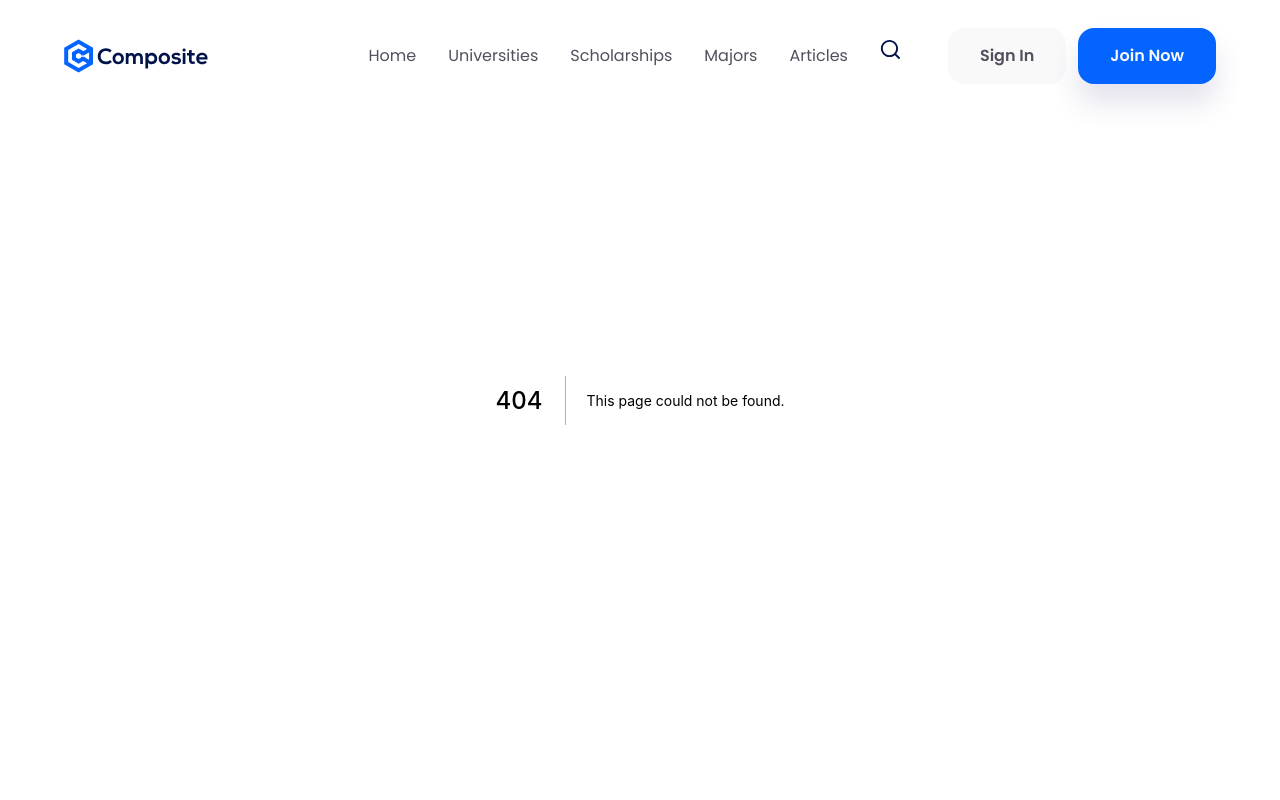
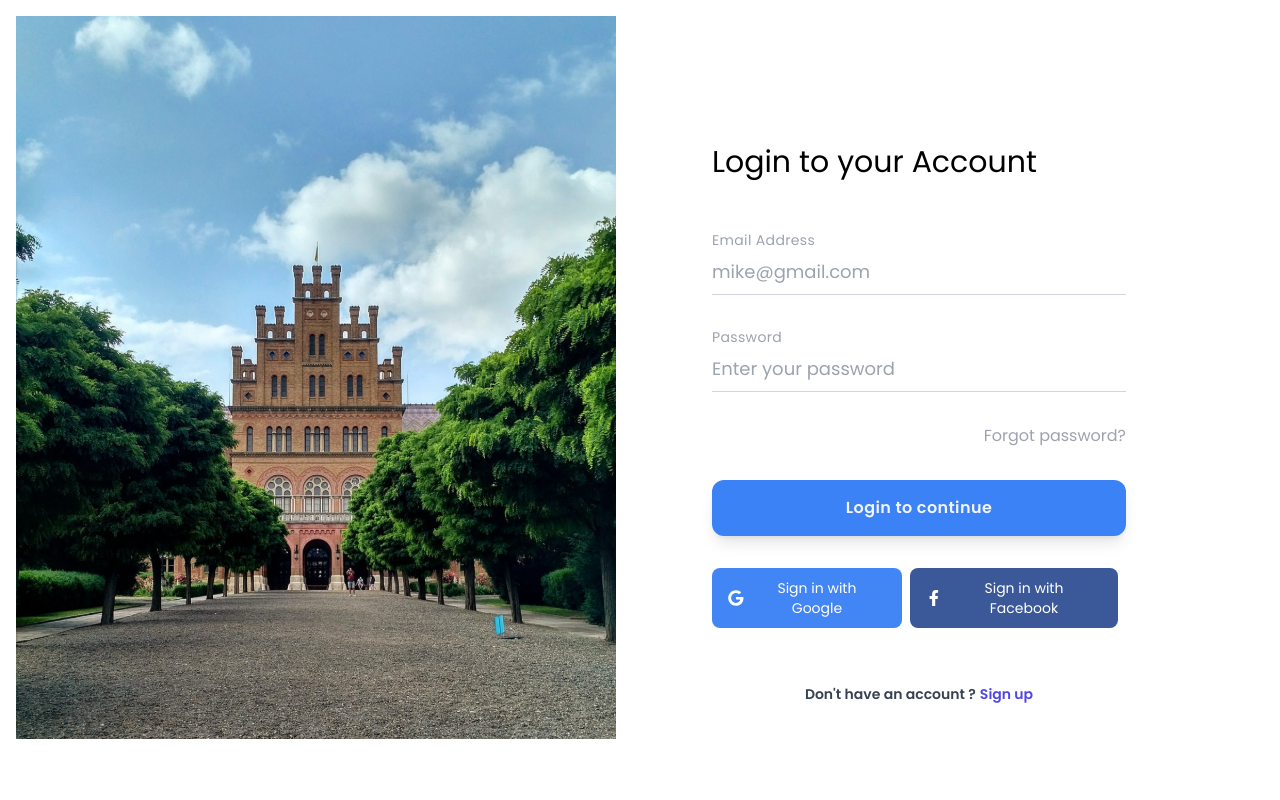
Before and after one commit to shruti271/university_listing_nextjs, a Next.js app in the folder compo-frontend/: page /signin in a window 1280 px wide. Before the commit this address had no page. Shown: the top 800 px of the page. Built offline with nearby package versions, Linux system fonts and the light colour scheme.

Commit message:
login signup

```diff
--- a/compo-frontend/pages/_app.js
+++ b/compo-frontend/pages/_app.js
@@ -1,15 +1,13 @@
-import Footer from '../components/Footer';
-import Header from '../components/Header';
-import '../styles/globals.css';
+import Footer from "../components/Footer";
+import Header from "../components/Header";
+import "../styles/globals.css";
 
 function MyApp({ Component, pageProps }) {
   return (
     <>
-      <Header />
       <main>
         <Component {...pageProps} />
       </main>
-      <Footer />
     </>
   );
 }
--- a/compo-frontend/pages/_document.js
+++ b/compo-frontend/pages/_document.js
@@ -1,4 +1,4 @@
-import { Html, Head, Main, NextScript } from 'next/document';
+import { Html, Head, Main, NextScript } from "next/document";
 
 export default function Document() {
   return (
--- a/compo-frontend/pages/index.js
+++ b/compo-frontend/pages/index.js
@@ -1,16 +1,19 @@
-import AboutSection from '../components/sections/about-section/AboutSection';
-import FeaturesSection from '../components/sections/features-section/FeaturesSection';
-import GetStartedSection from '../components/sections/get-started-section/GetStartedSection';
-import HeroSection from '../components/sections/hero-section/HeroSection';
-import NewsletterSection from '../components/sections/newsletter-section/NewsletterSection';
-import OffersSection from '../components/sections/offers-section/OffersSection';
-import PathsSection from '../components/sections/paths-section/PathsSection';
-import TestimonialsSection from '../components/sections/testimonials-section/TestimonialsSection';
-import ToolsSection from '../components/sections/tools-section/ToolsSection';
+import Footer from "../components/Footer";
+import Header from "../components/Header";
+import AboutSection from "../components/sections/about-section/AboutSection";
+import FeaturesSection from "../components/sections/features-section/FeaturesSection";
+import GetStartedSection from "../components/sections/get-started-section/GetStartedSection";
+import HeroSection from "../components/sections/hero-section/HeroSection";
+import NewsletterSection from "../components/sections/newsletter-section/NewsletterSection";
+import OffersSection from "../components/sections/offers-section/OffersSection";
+import PathsSection from "../components/sections/paths-section/PathsSection";
+import TestimonialsSection from "../components/sections/testimonials-section/TestimonialsSection";
+import ToolsSection from "../components/sections/tools-section/ToolsSection";
 
 export default function Home() {
   return (
     <>
+      <Header />
       <HeroSection />
       <AboutSection />
       <OffersSection />
@@ -20,6 +23,7 @@ export default function Home() {
       <PathsSection />
       <TestimonialsSection />
       <NewsletterSection />
+      <Footer />
     </>
   );
 }
--- /dev/null
+++ b/compo-frontend/pages/signin.js
@@ -0,0 +1,120 @@
+import Image from "next/image";
+import LoginImage from "../assets/login.svg";
+
+export default function SignIn() {
+  return (
+    <>
+      <div className="grid grid-cols-2 gap-4">
+        <div className="p-4">
+          <Image src={LoginImage} alt="LoginImage" />
+        </div>
+        <div className="p-4 ml-12">
+          <h3 className="font-medium leading-tight text-3xl mt-32">
+            Login to your Account
+          </h3>
+          <div className="mt-12">
+            <form>
+              <div>
+                <div className="text-sm text-gray-400 tracking-wide">
+                  Email Address
+                </div>
+                <input
+                  className="w-3/4 text-lg text-gray-700 py-2 border-b border-gray-300 focus:outline-none focus:border-indigo-500"
+                  type=""
+                  placeholder="mike@gmail.com"
+                />
+              </div>
+              <div className="mt-8">
+                <div>
+                  <div className="text-sm text-gray-400 tracking-wide">
+                    Password
+                  </div>
+                </div>
+                <input
+                  className="w-3/4 text-lg py-2 border-b border-gray-300 focus:outline-none focus:border-indigo-500"
+                  type=""
+                  placeholder="Enter your password"
+                />
+              </div>
+              <div className="flex justify-between items-center mb-6 w-3/4 mt-8">
+                <a
+                  href="#!"
+                  className="text-gray-400 hover:text-gray-700 focus:text-gray-700 transition duration-200 ease-in-out ml-auto"
+                >
+                  Forgot password?
+                </a>
+              </div>
+              <div className="mt-8">
+                <button
+                  className="bg-blue-500 text-gray-100 p-4 w-3/4 rounded-xl tracking-wide
+                  font-semibold font-display focus:outline-none focus:shadow-outline hover:bg-blue-600
+                  shadow-lg"
+                >
+                  Login to continue
+                </button>
+              </div>
+            </form>
+            <div className="flex justify-between items-center flex-row mt-8 w-3/4">
+              <div>
+                <button
+                  type="button"
+                  className="text-white bg-[#4285F4] hover:bg-[#4285F4]/90 focus:ring-4 focus:outline-none focus:ring-[#4285F4]/50 font-medium rounded-lg text-sm px-5 py-2.5 text-center inline-flex items-center dark:focus:ring-[#4285F4]/55 mr-2 mb-2"
+                >
+                  <svg
+                    className="w-4 h-4 mr-2 -ml-1"
+                    aria-hidden="true"
+                    focusable="false"
+                    data-prefix="fab"
+                    data-icon="google"
+                    role="img"
+                    xmlns="http://www.w3.org/2000/svg"
+                    viewBox="0 0 488 512"
+                  >
+                    <path
+                      fill="currentColor"
+                      d="M488 261.8C488 403.3 391.1 504 248 504 110.8 504 0 393.2 0 256S110.8 8 248 8c66.8 0 123 24.5 166.3 64.9l-67.5 64.9C258.5 52.6 94.3 116.6 94.3 256c0 86.5 69.1 156.6 153.7 156.6 98.2 0 135-70.4 140.8-106.9H248v-85.3h236.1c2.3 12.7 3.9 24.9 3.9 41.4z"
+                    ></path>
+                  </svg>
+                  Sign in with Google
+                </button>
+              </div>
+              <div>
+                <button
+                  type="button"
+                  className="text-white bg-[#3b5998] hover:bg-[#3b5998]/90 focus:ring-4 focus:outline-none focus:ring-[#3b5998]/50 font-medium rounded-lg text-sm px-5 py-2.5 text-center inline-flex items-center dark:focus:ring-[#3b5998]/55 mr-2 mb-2"
+                >
+                  <svg
+                    className="w-4 h-4 mr-2 -ml-1"
+                    aria-hidden="true"
+                    focusable="false"
+                    data-prefix="fab"
+                    data-icon="facebook-f"
+                    role="img"
+                    xmlns="http://www.w3.org/2000/svg"
+                    viewBox="0 0 320 512"
+                  >
+                    <path
+                      fill="currentColor"
+                      d="M279.1 288l14.22-92.66h-88.91v-60.13c0-25.35 12.42-50.06 52.24-50.06h40.42V6.26S260.4 0 225.4 0c-73.22 0-121.1 44.38-121.1 124.7v70.62H22.89V288h81.39v224h100.2V288z"
+                    ></path>
+                  </svg>
+                  Sign in with Facebook
+                </button>
+              </div>
+            </div>
+
+            <div className="mt-12 text-sm font-display font-semibold text-gray-700 text-center w-3/4">
+              Don't have an account ?
+              <a
+                className="cursor-pointer text-indigo-600 hover:text-indigo-800 ml-1"
+                href="/signup"
+              >
+                Sign up
+              </a>
+            </div>
+          </div>
+        </div>
+      </div>
+    </>
+  );
+}
--- /dev/null
+++ b/compo-frontend/pages/signup.js
@@ -0,0 +1,113 @@
+import Image from "next/image";
+import LoginImage from "../assets/login.svg";
+
+export default function SignUp() {
+  return (
+    <>
+      <div className="grid grid-cols-2 gap-4">
+        <div className="p-4">
+          <Image src={LoginImage} alt="LoginImage" />
+        </div>
+        <div className="p-4 ml-12">
+          <h3 className="font-medium leading-tight text-3xl mt-32">
+            Sing up to composite
+          </h3>
+          <div className="mt-12">
+            <form>
+              <div>
+                <div className="text-sm text-gray-400 tracking-wide">
+                  Email Address
+                </div>
+                <input
+                  className="w-3/4 text-lg text-gray-700 py-2 border-b border-gray-300 focus:outline-none focus:border-indigo-500"
+                  type=""
+                  placeholder="mike@gmail.com"
+                />
+              </div>
+              <div className="mt-8">
+                <div>
+                  <div className="text-sm text-gray-400 tracking-wide">
+                    Password
+                  </div>
+                </div>
+                <input
+                  className="w-3/4 text-lg py-2 border-b border-gray-300 focus:outline-none focus:border-indigo-500"
+                  type=""
+                  placeholder="Enter your password"
+                />
+              </div>
+              <div className="mt-8">
+                <button
+                  className="bg-blue-500 text-gray-100 p-4 w-3/4 rounded-xl tracking-wide
+                  font-semibold font-display focus:outline-none focus:shadow-outline hover:bg-blue-600
+                  shadow-lg"
+                >
+                  Sign up
+                </button>
+              </div>
+            </form>
+            <div className="flex justify-between items-center flex-row mt-8 w-3/4">
+              <div>
+                <button
+                  type="button"
+                  className="text-white bg-[#4285F4] hover:bg-[#4285F4]/90 focus:ring-4 focus:outline-none focus:ring-[#4285F4]/50 font-medium rounded-lg text-sm px-5 py-2.5 text-center inline-flex items-center dark:focus:ring-[#4285F4]/55 mr-2 mb-2"
+                >
+                  <svg
+                    className="w-4 h-4 mr-2 -ml-1"
+                    aria-hidden="true"
+                    focusable="false"
+                    data-prefix="fab"
+                    data-icon="google"
+                    role="img"
+                    xmlns="http://www.w3.org/2000/svg"
+                    viewBox="0 0 488 512"
+                  >
+                    <path
+                      fill="currentColor"
+                      d="M488 261.8C488 403.3 391.1 504 248 504 110.8 504 0 393.2 0 256S110.8 8 248 8c66.8 0 123 24.5 166.3 64.9l-67.5 64.9C258.5 52.6 94.3 116.6 94.3 256c0 86.5 69.1 156.6 153.7 156.6 98.2 0 135-70.4 140.8-106.9H248v-85.3h236.1c2.3 12.7 3.9 24.9 3.9 41.4z"
+                    ></path>
+                  </svg>
+                  Sign in with Google
+                </button>
+              </div>
+              <div>
+                <button
+                  type="button"
+                  className="text-white bg-[#3b5998] hover:bg-[#3b5998]/90 focus:ring-4 focus:outline-none focus:ring-[#3b5998]/50 font-medium rounded-lg text-sm px-5 py-2.5 text-center inline-flex items-center dark:focus:ring-[#3b5998]/55 mr-2 mb-2"
+                >
+                  <svg
+                    className="w-4 h-4 mr-2 -ml-1"
+                    aria-hidden="true"
+                    focusable="false"
+                    data-prefix="fab"
+                    data-icon="facebook-f"
+                    role="img"
+                    xmlns="http://www.w3.org/2000/svg"
+                    viewBox="0 0 320 512"
+                  >
+                    <path
+                      fill="currentColor"
+                      d="M279.1 288l14.22-92.66h-88.91v-60.13c0-25.35 12.42-50.06 52.24-50.06h40.42V6.26S260.4 0 225.4 0c-73.22 0-121.1 44.38-121.1 124.7v70.62H22.89V288h81.39v224h100.2V288z"
+                    ></path>
+                  </svg>
+                  Sign in with Facebook
+                </button>
+              </div>
+            </div>
+            <div className="flex justify-between items-center mb-6 w-3/4 mt-8">
+              <div className="ml-auto">
+                Already have an account ?
+                <a
+                  href="/signin"
+                  className="cursor-pointer text-indigo-600 hover:text-indigo-800 ml-1"
+                >
+                  Login
+                </a>
+              </div>
+            </div>
+          </div>
+        </div>
+      </div>
+    </>
+  );
+}
```
Also changed, not shown: compo-frontend/components/sections/tools-section/ToolsSection.js (+13 -13 lines), compo-frontend/assets/google.svg (added), compo-frontend/assets/login.svg (added).
